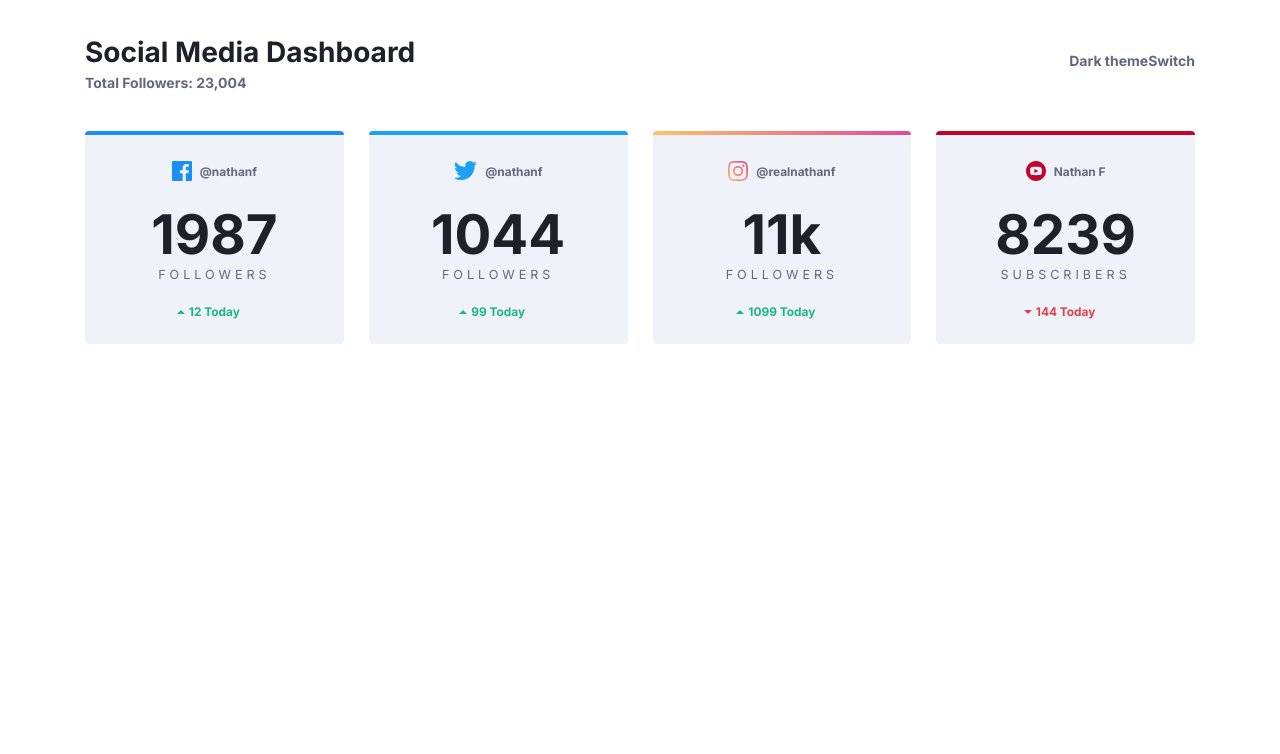
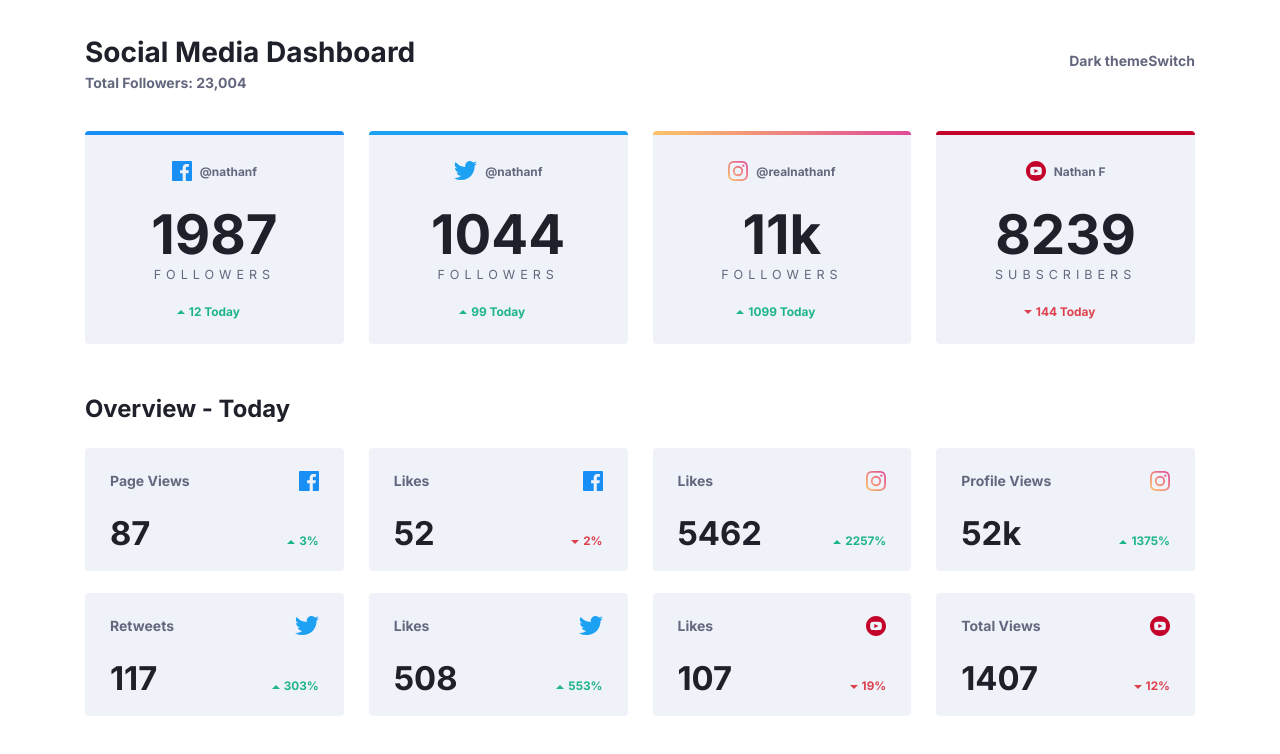
Before and after one commit to dinakonto/social-media-dashboard-with-theme-switcher, a website: page index.html in a window 1280 px wide. Drawn offline with Linux system fonts and the light colour scheme.

Commit message:
Responsive styles for daily overview section

```diff
--- a/index.html
+++ b/index.html
@@ -31,8 +31,7 @@ TODO:
       </div>
     </header>
 
-    <div class="card-area overview-total">
-
+    <section class="card-area overview-total">
       <div class="card facebook">
         <div class="source">
           <img class="channel-logo" src="./assets/icon-facebook.svg" alt="Facebook">
@@ -80,47 +79,103 @@ TODO:
         </div>
         <p class="variation negative">144 Today</p>
       </div>
+    </section>
 
-    </div>
+    <section>
+      <h2>Overview - Today</h2>
+      <div class="card-area overview-today">
+        <div class="card">
+          <div class="source">
+            <p class="metric">Page Views</p>
+            <img class="channel-logo" src="./assets/icon-facebook.svg" alt="Facebook">
+          </div>
+          <div class="hero-num">
+            <p>87</p>
+            <p class="variation positive">3%</p>
+          </div>
+        </div>
 
+        <div class="card">
+          <div class="source">
+            <p class="metric">Likes</p>
+            <img class="channel-logo" src="./assets/icon-facebook.svg" alt="Facebook">
+          </div>
+          <div class="hero-num">
+            <p>52</p>
+            <p class="variation negative">2%</p>
+          </div>
+        </div>
+
+        <div class="card">
+          <div class="source">
+            <p class="metric">Likes</p>
+            <img class="channel-logo" src="./assets/icon-instagram.svg" alt="Instagram">
+          </div>
+          <div class="hero-num">
+            <p>5462</p>
+            <p class="variation positive">2257%</p>
+          </div>
+        </div>
+
+        <div class="card">
+          <div class="source">
+            <p class="metric">Profile Views</p>
+            <img class="channel-logo" src="./assets/icon-instagram.svg" alt="Instagram">
+          </div>
+          <div class="hero-num">
+            <p>52k</p>
+            <p class="variation positive">1375%</p>
+          </div>
+        </div>
+
+        <div class="card">
+          <div class="source">
+            <p class="metric">Retweets</p>
+            <img class="channel-logo" src="./assets/icon-twitter.svg" alt="Twitter">
+          </div>
+          <div class="hero-num">
+            <p>117</p>
+            <p class="variation positive">303%</p>
+          </div>
+        </div>
+
+        <div class="card">
+          <div class="source">
+            <p class="metric">Likes</p>
+            <img class="channel-logo" src="./assets/icon-twitter.svg" alt="Twitter">
+          </div>
+          <div class="hero-num">
+            <p>508</p>
+            <p class="variation positive">553%</p>
+          </div>
+        </div>
+
+        <div class="card">
+          <div class="source">
+            <p class="metric">Likes</p>
+            <img class="channel-logo" src="./assets/icon-youtube.svg" alt="YouTube">
+          </div>
+          <div class="hero-num">
+            <p>107</p>
+            <p class="variation negative">19%</p>
+          </div>
+        </div>
+
+        <div class="card">
+          <div class="source">
+            <p class="metric">Total Views</p>
+            <img class="channel-logo" src="./assets/icon-youtube.svg" alt="YouTube">
+          </div>
+          <div class="hero-num">
+            <p>1407</p>
+            <p class="variation negative">12%</p>
+          </div>
+        </div>
+
+      </div>
+    </section>
   </div>
 
-
-  <div style="display:none">
-    Overview - Today
-
-    Page Views
-    87
-    3%
-
-    Likes
-    52
-    2%
-
-    Likes
-    5462
-    2257%
-
-    Profile Views
-    52k
-    1375%
-
-    Retweets
-    117
-    303%
-
-    Likes
-    507
-    553%
-
-    Likes
-    107
-    19%
-
-    Total Views
-    1407
-    12%
-  </div>
 
   <script src="./js/theme-switcher.js"></script>
 
--- a/styles/sass/styles.sass
+++ b/styles/sass/styles.sass
@@ -48,6 +48,10 @@ h1
   margin: 10px 0 0 0
   font-size: 1.7em
   color: var(--text-bright)
+h2
+  font-size: 1.7em
+  margin: 50px 0 25px 0
+  color: var(--text-bright)
 p
   font-size: 1em
 
@@ -77,13 +81,40 @@ header p
   background: var(--bg-card)
   color: var(--text-bright)
   border-radius: 4px
-  padding: 30px 20px 25px 20px
+  padding: 10px 25px 13px 25px
   text-align: center
   position: relative
 .channel-logo
   height: 20px
+.variation
+  font-size: 0.85em
+  position: relative
+  display: inline
+.variation::before
+  position: absolute
+  content: ""
+  height: 10px
+  width: 10px
+  background: transparent
+  left: -12px
+  top: 6px
+.hero-num
+  margin: 20px 0 20px 0
+.hero-num p
+  font-size: 3.9em
+  margin: 0
+.variation.positive
+  color: var(--col-positive)
+.variation.positive::before
+  background: url("../../assets/icon-up.svg") no-repeat
+.variation.negative
+  color: var(--col-negative)
+.variation.negative::before
+  background: url("../../assets/icon-down.svg") no-repeat
 
-// OVERVIEW
+// OVERVIEW - TOTALS
+.overview-total .card
+  padding: 30px 20px 25px 20px
 .overview-total > .card::before
   background: var(--text-low)
   height: 4px
@@ -101,46 +132,40 @@ header p
   background: var(--col-instagram)
 .overview-total > .card.youtube::before
   background: var(--col-youtube)
-.source
+.overview-total .source
   display: flex
   justify-content: center
   align-content: center
-.source p
+.overview-total .source p
   margin: 3px 0 0 8px
   color: var(--text-low)
   font-size: 0.85em
-.hero-num
-  margin: 20px 0 20px 0
-.hero-num p
-  font-size: 3.9em
-  margin: 0
 .hero-num .type
   text-transform: uppercase
   display: block
   font-weight: var(--font-weight-regular)
-  letter-spacing: 4px
+  letter-spacing: 5px
   font-size: 0.23em
   color: var(--text-low)
-.variation
-  font-size: 0.85em
-  position: relative
-  display: inline
-.variation::before
-  position: absolute
-  content: ""
-  height: 10px
-  width: 10px
-  background: transparent
-  left: -12px
-  top: 6px
-.variation.positive
-  color: var(--col-positive)
-.variation.positive::before
-  background: url("../../assets/icon-up.svg") no-repeat
-.variation.negative
-  color: var(--col-negative)
-.variation.negative::before
-  background: url("../../assets/icon-down.svg") no-repeat
+
+// OVERVIEW - TODAY
+.card-area.overview-today
+  grid-gap: 17px
+.overview-today .source,
+.overview-today .hero-num
+  display: flex
+  justify-content: space-between
+.overview-today .source
+  align-items: center
+.overview-today .hero-num
+  align-items: baseline
+  font-size: 0.6em
+  margin: 10px 0 5px 0
+.overview-today .variation
+  font-size: 1.4em
+.metric
+  color: var(--text-low)
+
 
 
 /* RESPONSIVE CHANGES
@@ -148,6 +173,11 @@ header p
 @media screen and (min-width: 550px)
   .card-area
     grid-template-columns: 1fr 1fr
+  .card-area.overview-today,
+  .card-area.overview-total
+    grid-gap: 0
+    grid-column-gap: 25px
+    grid-row-gap: 22px
 
 @media screen and (min-width: 900px)
   h1
```
Also changed, not shown: styles/css/styles.css, 1 other file.
